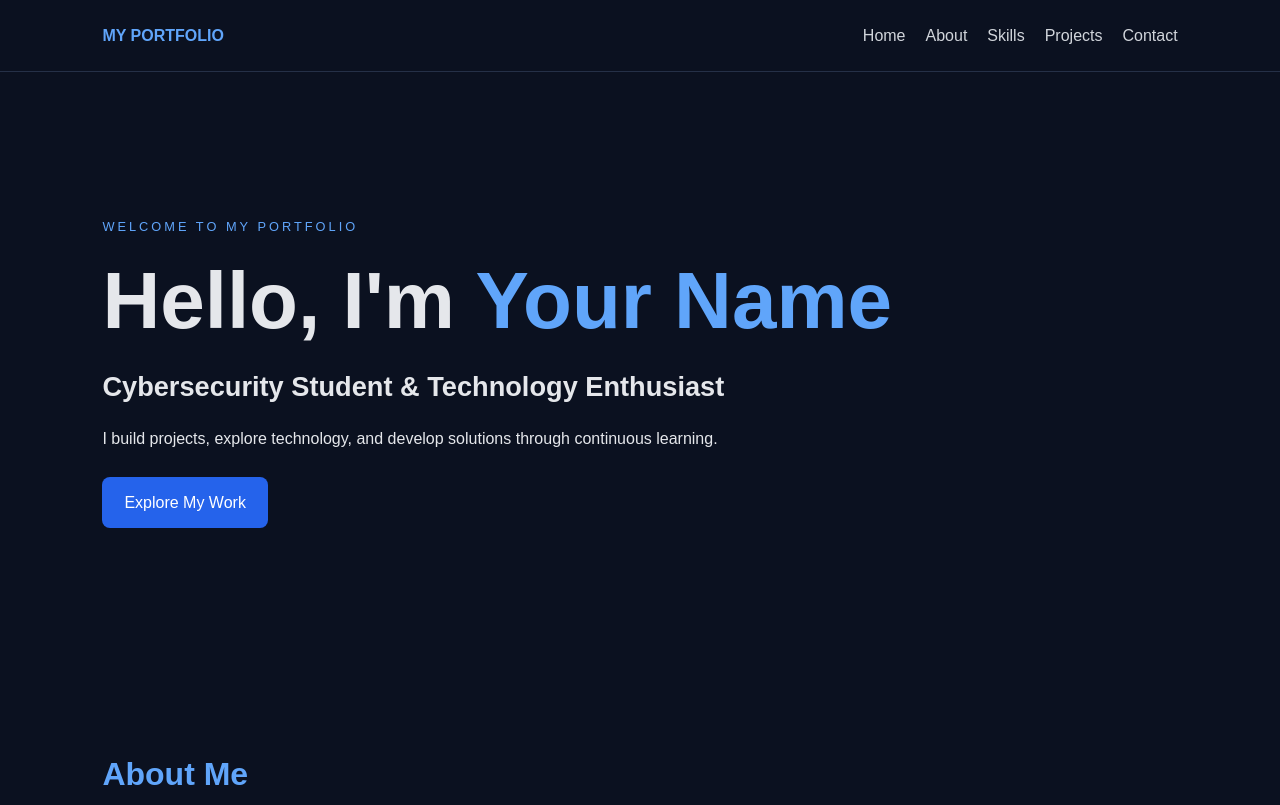
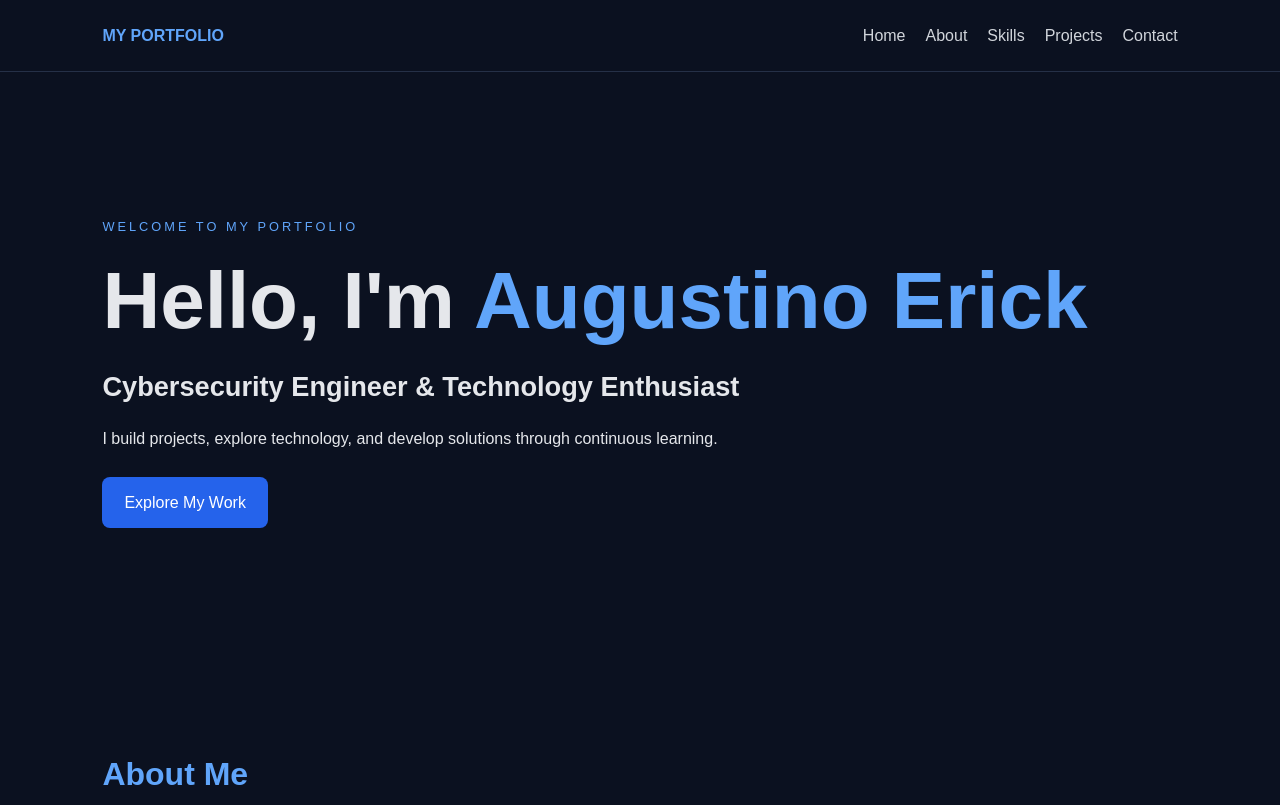
Before and after one commit to VIIRGO9/my-portifolio, a plain HTML site: page index.html in a window 1280 px wide. Shown: the top 805 px of the page. Drawn offline with Linux system fonts and the light colour scheme.

Commit message:
Update personal information in index.html

```diff
--- a/index.html
+++ b/index.html
@@ -22,8 +22,8 @@
   <main>
     <section id="home" class="hero">
       <p class="eyebrow">WELCOME TO MY PORTFOLIO</p>
-      <h1>Hello, I'm <span>Your Name</span></h1>
-      <h2>Cybersecurity Student &amp; Technology Enthusiast</h2>
+      <h1>Hello, I'm <span>Augustino Erick</span></h1>
+      <h2>Cybersecurity Engineer &amp; Technology Enthusiast</h2>
       <p>I build projects, explore technology, and develop solutions
          through continuous learning.</p>
       <a class="button" href="#projects">Explore My Work</a>
```
